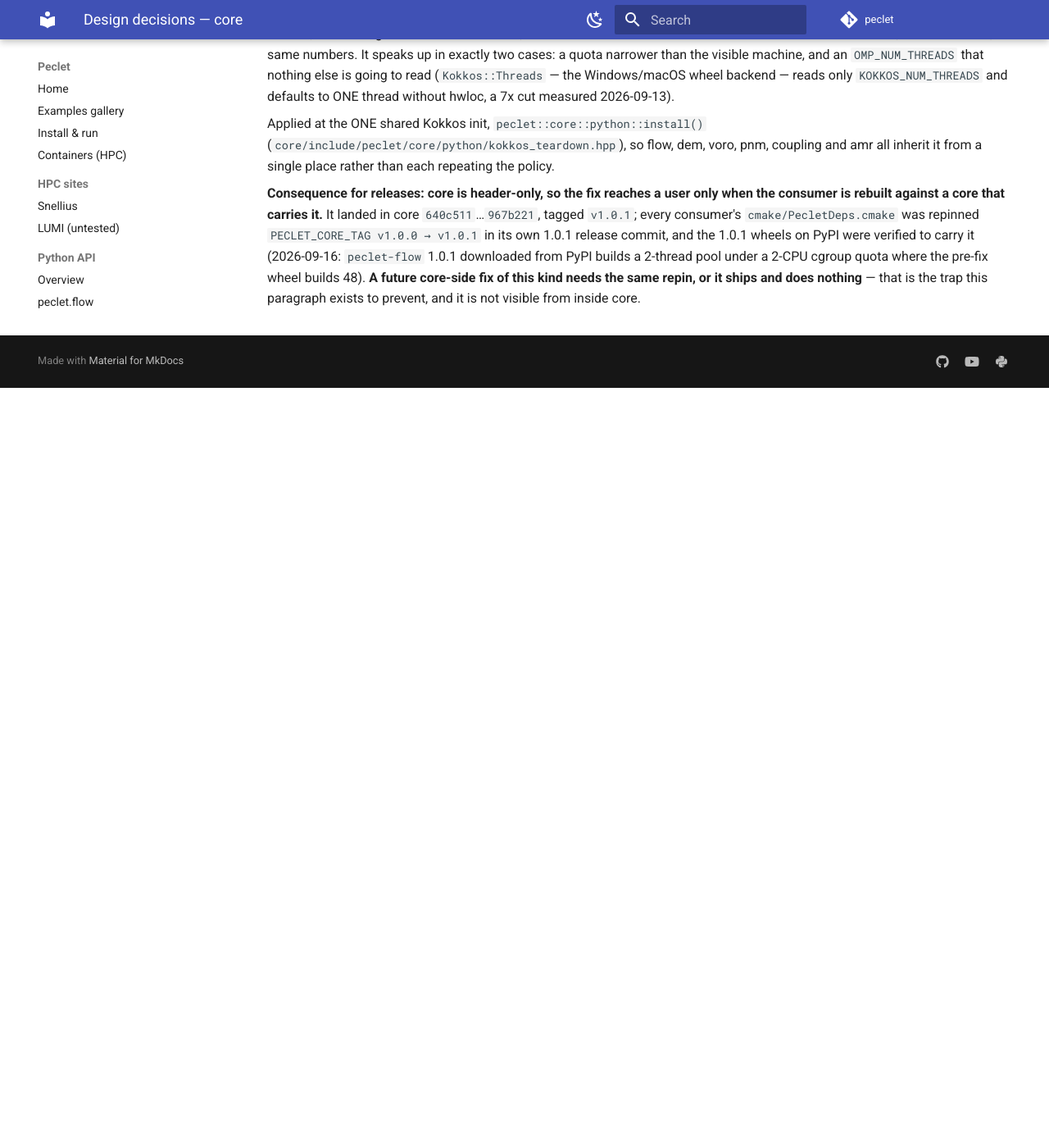
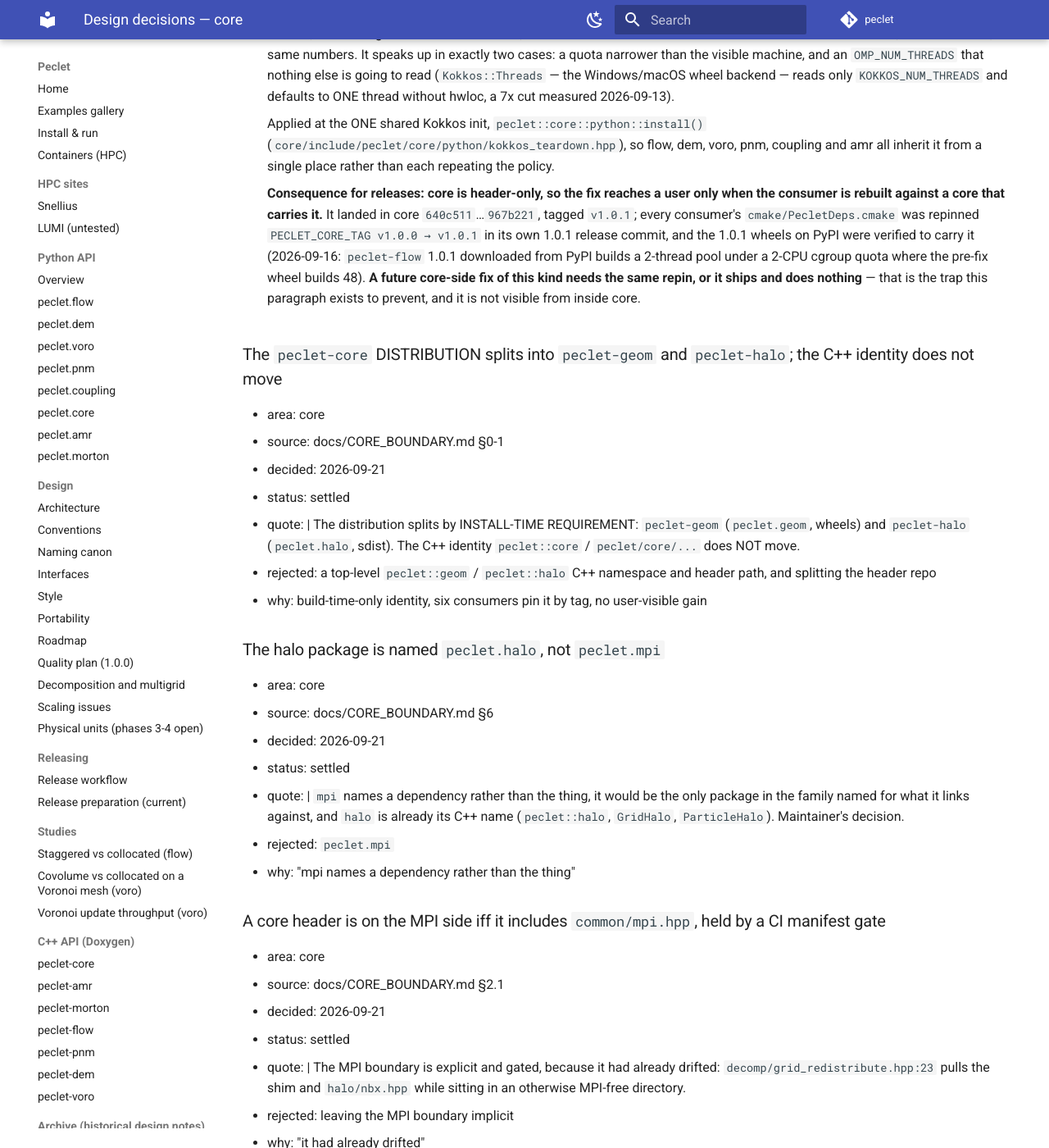
Before and after one commit to computational-chemical-engineering/peclet, an MkDocs documentation site: the page built from docs/decisions/core.md, in a window 1280 px wide and 1400 px high, scrolled down 10178 px. Shown: the whole window at 82% size. Built offline with MkDocs 1.6.1 and Material for MkDocs 9.7.7, drawn with Linux system fonts in a browser that asks for light colours; comment, search, counter and statistics services are not loaded; before the commit the page ends 10651 px from its top, so only the background shows below that; some of the changed text lies outside the part shown.

Commit message:
decisions: the five core-boundary entries live in the SOURCE file now, and the index regenerates
`2e262c0` recorded the peclet-core split decisions by hand-editing docs/DECISIONS.md without adding
them to docs/decisions/core.md. DECISIONS.md is GENERATED (`docs/decisions/build_index.py`, and its
own header tells you to regenerate after editing), so the next person to follow that instruction
would have deleted all five. I hit exactly that yesterday and worked around it by hand-adding my
own line instead of regenerating, which propagated the problem rather than fixing it.

The five are now proper entries in core.md — the geom/halo distribution split (the C++ identity
does not move), the `peclet.halo` naming, the include-based MPI boundary with its CI manifest gate,
the rejection of a silent `if(MPI_FOUND)` guard, and `peclet-core` as a frozen pure-Python shell —
each with its rejected alternative and reason, sourced to docs/CORE_BOUNDARY.md. Regenerating now
reproduces all five instead of dropping them.

Also fixes a mistake of my own from the previous commit: I marked the superseded row-gate entry
with a prose `status:` line, which the generator parses with `^- status:\\s*(\\S+)` and therefore
counted as still in force. It is `status: superseded` with the explanation moved to a
`superseded-by:` field, and the amr count is 62 in force / 3 superseded again.

Co-Authored-By: Claude Opus 5 <noreply@anthropic.com>
Claude-Session: https://claude.ai/code/session_015fNTZgmz6U1bv2MRTM3bbF

```diff
--- a/docs/decisions/core.md
+++ b/docs/decisions/core.md
@@ -375,3 +375,63 @@ Do not reverse an entry here without recording a new decision that supersedes it
     2-CPU cgroup quota where the pre-fix wheel builds 48). **A future core-side fix of this kind
     needs the same repin, or it ships and does nothing** — that is the trap this paragraph exists
     to prevent, and it is not visible from inside core.
+
+### The `peclet-core` DISTRIBUTION splits into `peclet-geom` and `peclet-halo`; the C++ identity does not move
+- area: core
+- source: docs/CORE_BOUNDARY.md §0-1
+- decided: 2026-09-21
+- status: settled
+- quote: |
+    The distribution splits by INSTALL-TIME REQUIREMENT: `peclet-geom` (`peclet.geom`, wheels) and
+    `peclet-halo` (`peclet.halo`, sdist). The C++ identity `peclet::core` / `peclet/core/...` does
+    NOT move.
+- rejected: a top-level `peclet::geom` / `peclet::halo` C++ namespace and header path, and
+    splitting the header repo
+- why: build-time-only identity, six consumers pin it by tag, no user-visible gain
+
+### The halo package is named `peclet.halo`, not `peclet.mpi`
+- area: core
+- source: docs/CORE_BOUNDARY.md §6
+- decided: 2026-09-21
+- status: settled
+- quote: |
+    `mpi` names a dependency rather than the thing, it would be the only package in the family
+    named for what it links against, and `halo` is already its C++ name (`peclet::halo`,
+    `GridHalo`, `ParticleHalo`). Maintainer's decision.
+- rejected: `peclet.mpi`
+- why: "mpi names a dependency rather than the thing"
+
+### A core header is on the MPI side iff it includes `common/mpi.hpp`, held by a CI manifest gate
+- area: core
+- source: docs/CORE_BOUNDARY.md §2.1
+- decided: 2026-09-21
+- status: settled
+- quote: |
+    The MPI boundary is explicit and gated, because it had already drifted:
+    `decomp/grid_redistribute.hpp:23` pulls the shim and `halo/nbx.hpp` while sitting in an
+    otherwise MPI-free directory.
+- rejected: leaving the MPI boundary implicit
+- why: "it had already drifted"
+
+### No silent `if(MPI_FOUND)` guard on the core Python bindings; the stopgap is a loud opt-in
+- area: core
+- source: docs/CORE_BOUNDARY.md §4
+- decided: 2026-09-21
+- status: settled
+- quote: |
+    A silent `if(MPI_FOUND)` guard is rejected; the stopgap, if used, is a loud opt-in
+    `PECLET_CORE_PYTHON_MPI` that fails with both remedies named.
+- rejected: the silent guard
+- why: "it turns a loud build failure into a silent partial install, where `pip install
+    peclet[mpi]` succeeds with no `mpi` module in it"
+
+### `peclet-core` becomes a pure-Python compatibility shell, frozen at its last 1.x with a `<2` ceiling
+- area: core
+- source: docs/CORE_BOUNDARY.md §6
+- decided: 2026-09-21
+- status: settled
+- quote: |
+    `peclet-core` becomes a pure-Python compatibility shell for the ladder and is frozen at its
+    last 1.x with a `<2` ceiling at 2.0.0.
+- rejected: a code-free 2.0.0 depending on the new packages
+- why: "a loud resolver error beats a silent import failure"
```
Also changed, not shown: docs/DECISIONS.md (+9 -9 lines), docs/decisions/amr.md (+4 -3 lines).
